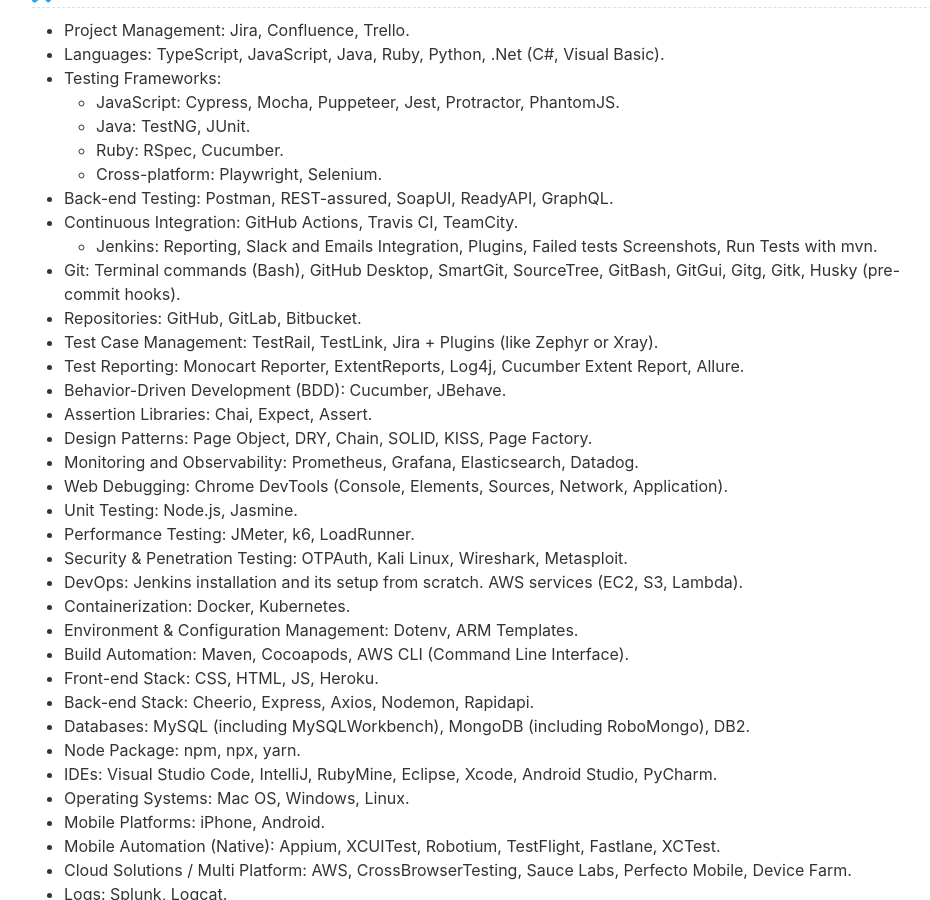
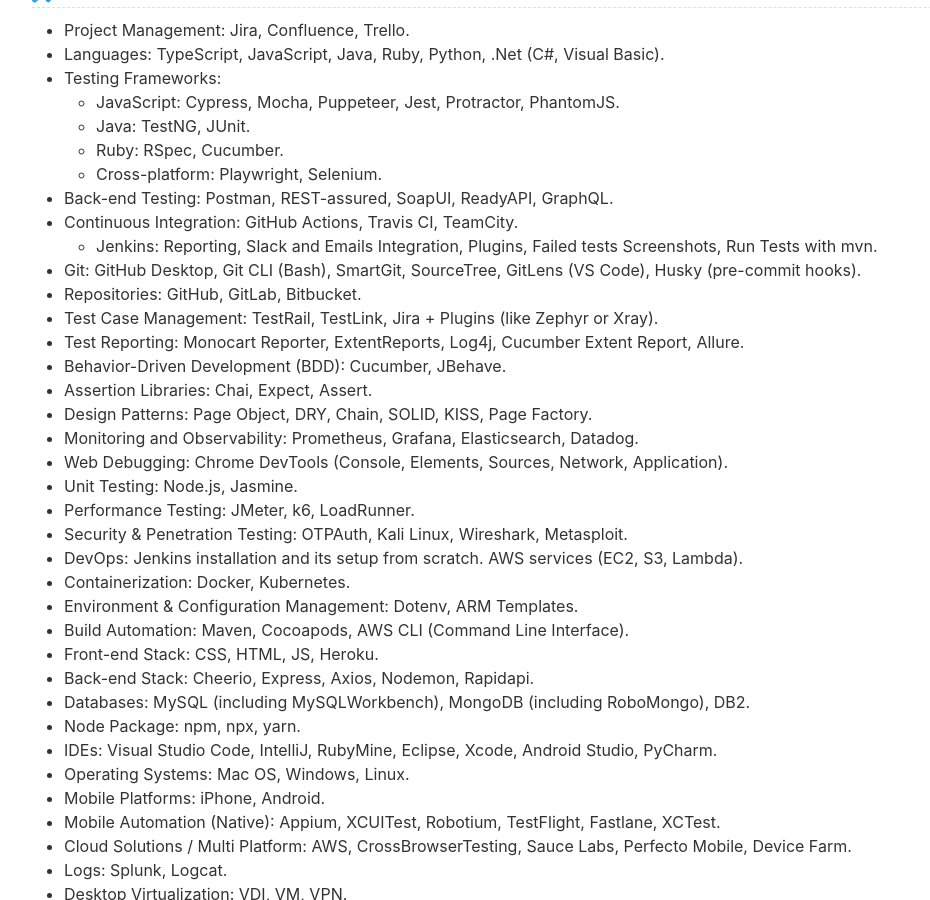
Before and after one commit to cvera08/full-resume, a Jekyll site: the page built from index.html, in a window 1280 px wide and 900 px high, scrolled down 4235 px. Shown: the whole window, without its empty margins (148-1078 px from the left). Built offline with Jekyll 4.4.1, drawn with Linux system fonts in a browser that asks for light colours.

Commit message:
feat: tools experience - git bullet point

```diff
--- a/_data/data.yml
+++ b/_data/data.yml
@@ -267,7 +267,7 @@ organization:
     - Back-end Testing: Postman, REST-assured, SoapUI, ReadyAPI, GraphQL.
     - Continuous Integration: GitHub Actions, Travis CI, TeamCity.
       - Jenkins: Reporting, Slack and Emails Integration, Plugins, Failed tests Screenshots, Run Tests with mvn.
-    - Git: Terminal commands (Bash), GitHub Desktop, SmartGit, SourceTree, GitBash, GitGui, Gitg, Gitk, Husky (pre-commit hooks).
+    - Git: GitHub Desktop, Git CLI (Bash), SmartGit, SourceTree, GitLens (VS Code), Husky (pre-commit hooks).
     - Repositories: GitHub, GitLab, Bitbucket.
     - Test Case Management: TestRail, TestLink, Jira + Plugins (like Zephyr or Xray).
     - Test Reporting: Monocart Reporter, ExtentReports, Log4j, Cucumber Extent Report, Allure.
```
